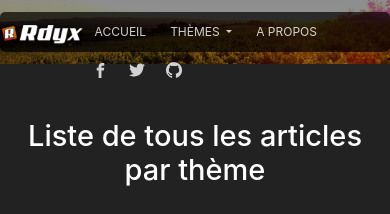
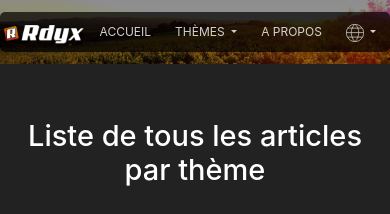
Before and after one commit to Rdyx/blog, a Jekyll site: the page built from posts-list-by-tag/index.md, in a window 390 px wide. Shown: the top 214 px of the page. Built offline with Jekyll 4.4.1, drawn with Linux system fonts in a browser that asks for light colours; comment, search, counter and statistics services are not loaded.

Commit message:
Fix social link display on mobile, fix url in posts list by tags

```diff
--- a/_includes/navigation.html
+++ b/_includes/navigation.html
@@ -5,8 +5,8 @@
       {{ site.data.languages.fr["navigation"].tags }}
     </a>
     <div class="dropdown-menu" aria-labelledby="dropdownMenuLink">
-      <a id="all-tags" class="dropdown-item" href="{{site.baseurl}}posts-list-by-tag">{{ site.data.languages.fr["navigation"].posts-list-by-tag }}</a>
-      <a id="all-tags" class="dropdown-item" href="{{site.baseurl}}posts-list-by-date">{{ site.data.languages.fr["navigation"].posts-list-by-date }}</a>
+      <a id="all-posts-by-tag" class="dropdown-item" href="{{site.baseurl}}posts-list-by-tag">{{ site.data.languages.fr["navigation"].posts-list-by-tag }}</a>
+      <a id="all-posts-by-date" class="dropdown-item" href="{{site.baseurl}}posts-list-by-date">{{ site.data.languages.fr["navigation"].posts-list-by-date }}</a>
       <div class="dropdown-divider"></div>
       {% for tag in site.tags %}
         <a id="{{ tag[0] | slugify }}" class="dropdown-item" href="{{site.baseurl}}tag/{{ tag[0] | slugify }}">{{ tag | first }}</a>
@@ -14,7 +14,21 @@
     </div>
   </li>
   <li class="nav-about" role="menuitem"><a href="{{site.baseurl}}about/">{{ site.data.languages.fr["navigation"].about }}</a></li>
-  <div class="social-links">
+  <li class="nav-social-links d-block d-sm-none" role="menuitem">
+    <a class="dropdown-toggle social-link" href="#" role="button" id="dropdownMenuLink" data-toggle="dropdown" aria-haspopup="true" aria-expanded="false">{% include website.html %}</a>
+    <div class="dropdown-menu" aria-labelledby="dropdownMenuLink">
+      {% if site.facebook %}
+        <a class="dropdown-item social-link social-link-fb" href="https://facebook.com/{{ site.facebook }}" target="_blank" rel="noopener">{% include facebook.html %} {{ site.facebook }}</a>
+      {% endif %}
+      {% if site.twitter %}
+        <a class="dropdown-item social-link social-link-tw" href="https://twitter.com/{{ site.twitter }}" target="_blank" rel="noopener">{% include twitter.html %} {{ site.twitter }}</a>
+      {% endif %}
+      {% if site.github %}
+        <a class="dropdown-item social-link" href="https://github.com/{{ site.github }}" target="_blank" rel="noopener">{% include github.html %} {{ site.github }}</a>
+      {% endif %}
+    </div>
+  </li>
+  <div class="social-links d-none d-sm-flex">
     {% if site.facebook %}
       <a class="social-link social-link-fb" href="https://facebook.com/{{ site.facebook }}" target="_blank" rel="noopener">{% include facebook.html %}</a>
     {% endif %}
--- a/_layouts/post.html
+++ b/_layouts/post.html
@@ -40,7 +40,7 @@
                 </section>
                 <h1 class="post-full-title">{{ page.title }}</h1>
                 {% if page.edit-date %}
-                    <small>{{ site.data.languages.fr["post-layout"].last-edit }} {% include date-fr.html date=page.date %}</small>
+                    <span>{{ site.data.languages.fr["post-layout"].last-edit }} {% include date-fr.html date=page.date %}</span>
                 {% endif %}
             </header>
 
--- a/assets/built/style.css
+++ b/assets/built/style.css
@@ -211,6 +211,19 @@
 nav .dropdown-item:focus, .dropdown-item:hover {
   background-color: var(--background-grey);
 }
+
+nav ul li {
+  align-self: center;
+}
+
+nav ul li a.dropdown-item {
+  display: flex;
+  justify-content: space-evenly;
+}
+
+.social-link svg path {
+  stroke: var(--white);
+}
 /* ---------- */
 
 
--- a/posts-list-by-tag/index.md
+++ b/posts-list-by-tag/index.md
@@ -18,7 +18,7 @@
     {% assign postsList = tag[1] | sort: 'title' %}
     {% for post in postsList %}
       <li style="padding-left: 1.5rem; line-height: 1.5rem !important;">
-        <a href="{{ post.url }}"><strong>{{ post.title }}</strong></a> -
+        <a href="{{ site.baseurl }}{{ post.url | replace: '/' }}"><strong>{{ post.title }}</strong></a> -
         <i>
           <small>
             {% if post.edit-date %}
```
